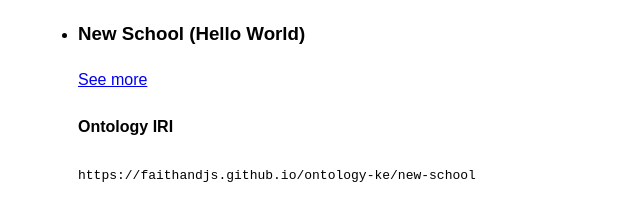
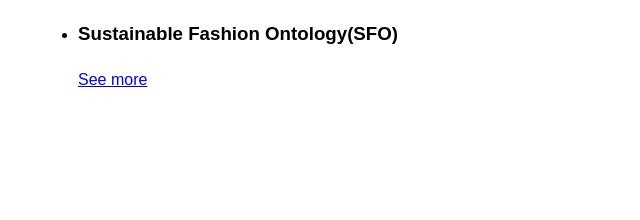
Before and after one commit to faithandjs/ontology-ke, a plain HTML site: page index.html in a window 1280 px wide. Shown: the part 94-314 px from the top of the page, without its empty margins (252-892 px from the left). Drawn offline with Linux system fonts and the light colour scheme.

Commit message:
Added SFO

```diff
--- a/index.html
+++ b/index.html
@@ -18,13 +18,15 @@
 
     <ul>
       <li>
-        <h3>New School (Hello World)</h3>
+        <h3>Sustainable Fashion Ontology(SFO)</h3>
         <p><a href="./sustainable-fashion/index.html">See more</a></p>
 
-        <h4>Ontology IRI</h4>
+        <!-- <h4>Ontology IRI</h4>
         <p>
-          <code>https://faithandjs.github.io/ontology-ke/new-school</code>
-        </p>
+          <code
+            >https://faithandjs.github.io/ontology-ke/sustainable-fashion/sfol</code
+          >
+        </p> -->
       </li>
     </ul>
   </body>
```
Also changed, not shown: sustainable-fashion/index.html (+2 -2 lines).
